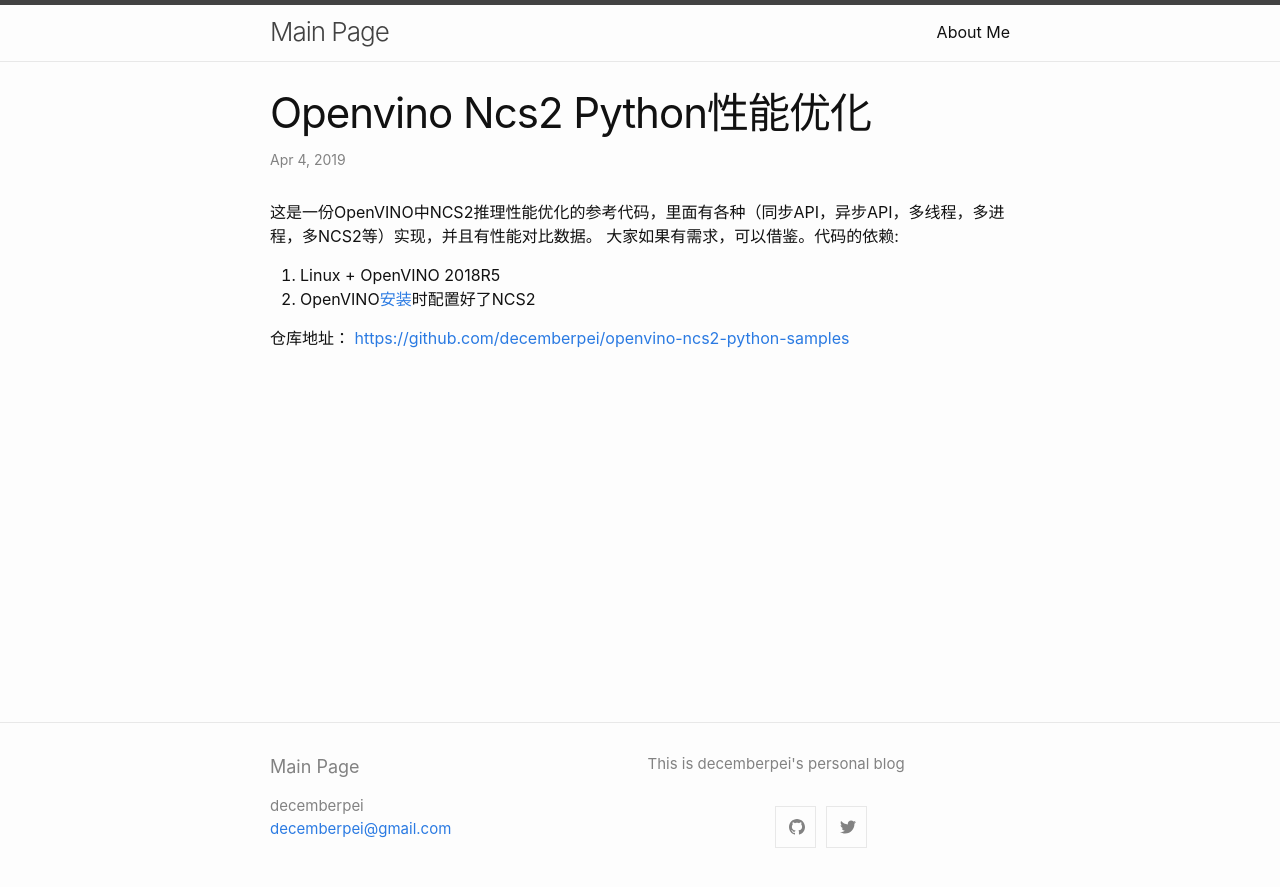
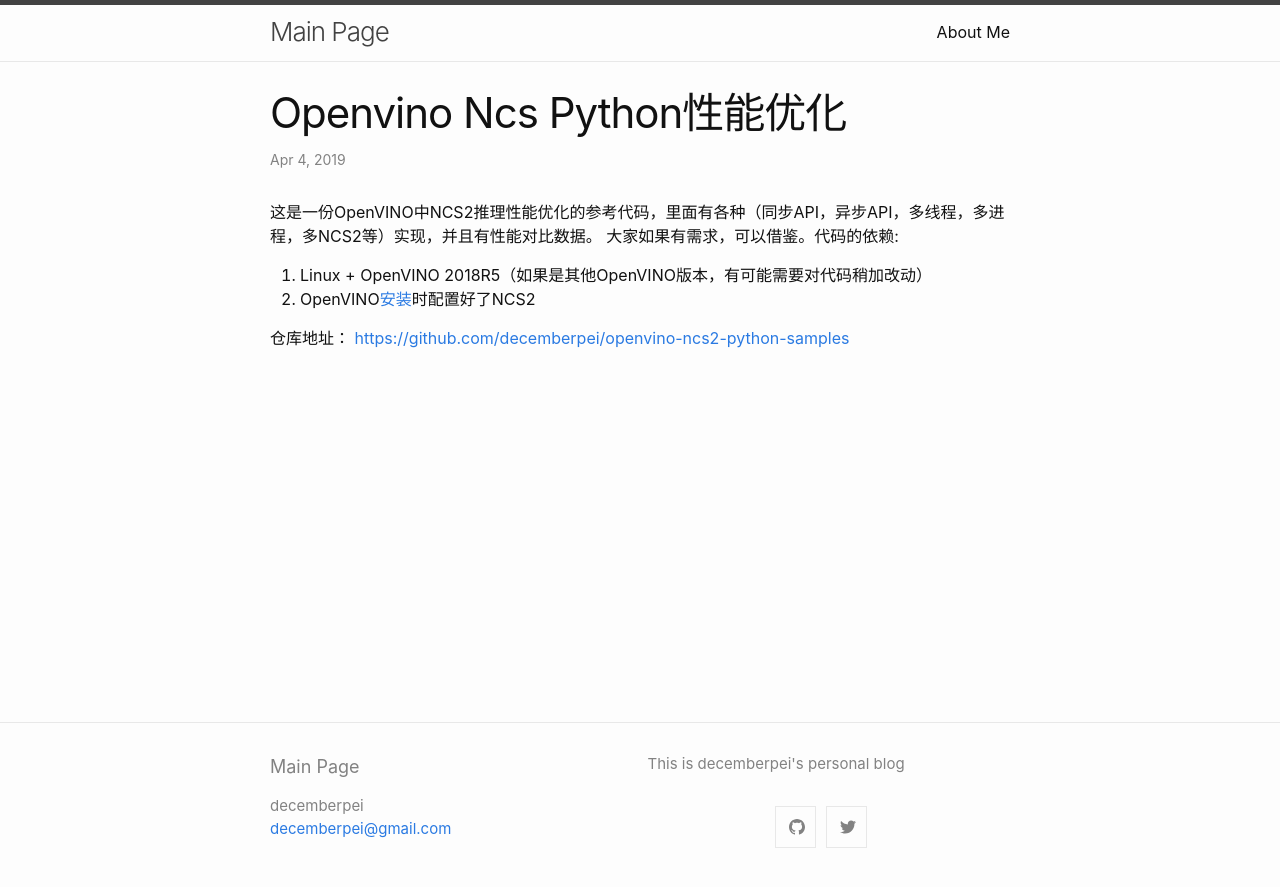
Before and after one commit to decemberpei/decemberpei.github.io, a Jekyll site: the page built from _posts/2019-04-04-OpenVINO-NCS-Python性能优化.md, in a window 1280 px wide. Shown: the top 887 px of the page. Built offline with Jekyll 4.4.1, drawn with Linux system fonts in a browser that asks for light colours; our own code applies the rules of GitHub Pages for plain Markdown files; comment, search, counter and statistics services are not loaded.

Commit message:
Update and rename 2019-04-04-OpenVINO-NCS2-Python性能优化.md to 2019-04-04-OpenVINO-NCS-Python性能优化.md

```diff
--- a/_posts/2019-04-04-OpenVINO-NCS2-Python性能优化.md
+++ b/_posts/2019-04-04-OpenVINO-NCS-Python性能优化.md
@@ -1,6 +1,6 @@
 这是一份OpenVINO中NCS2推理性能优化的参考代码，里面有各种（同步API，异步API，多线程，多进程，多NCS2等）实现，并且有性能对比数据。
 大家如果有需求，可以借鉴。代码的依赖:
-1. Linux + OpenVINO 2018R5
+1. Linux + OpenVINO 2018R5（如果是其他OpenVINO版本，有可能需要对代码稍加改动）
 2. OpenVINO[安装](https://software.intel.com/en-us/articles/OpenVINO-Install-Linux)时配置好了NCS2
 
 仓库地址：
```
